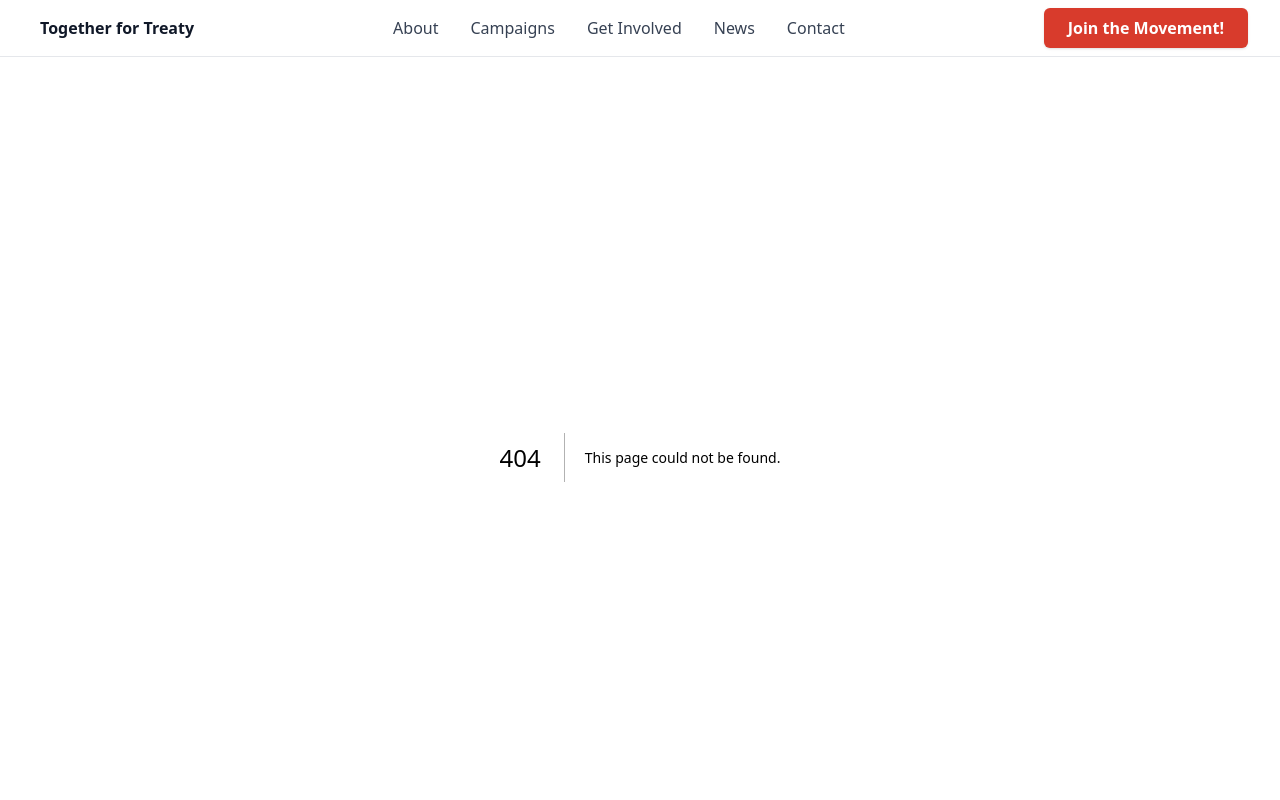
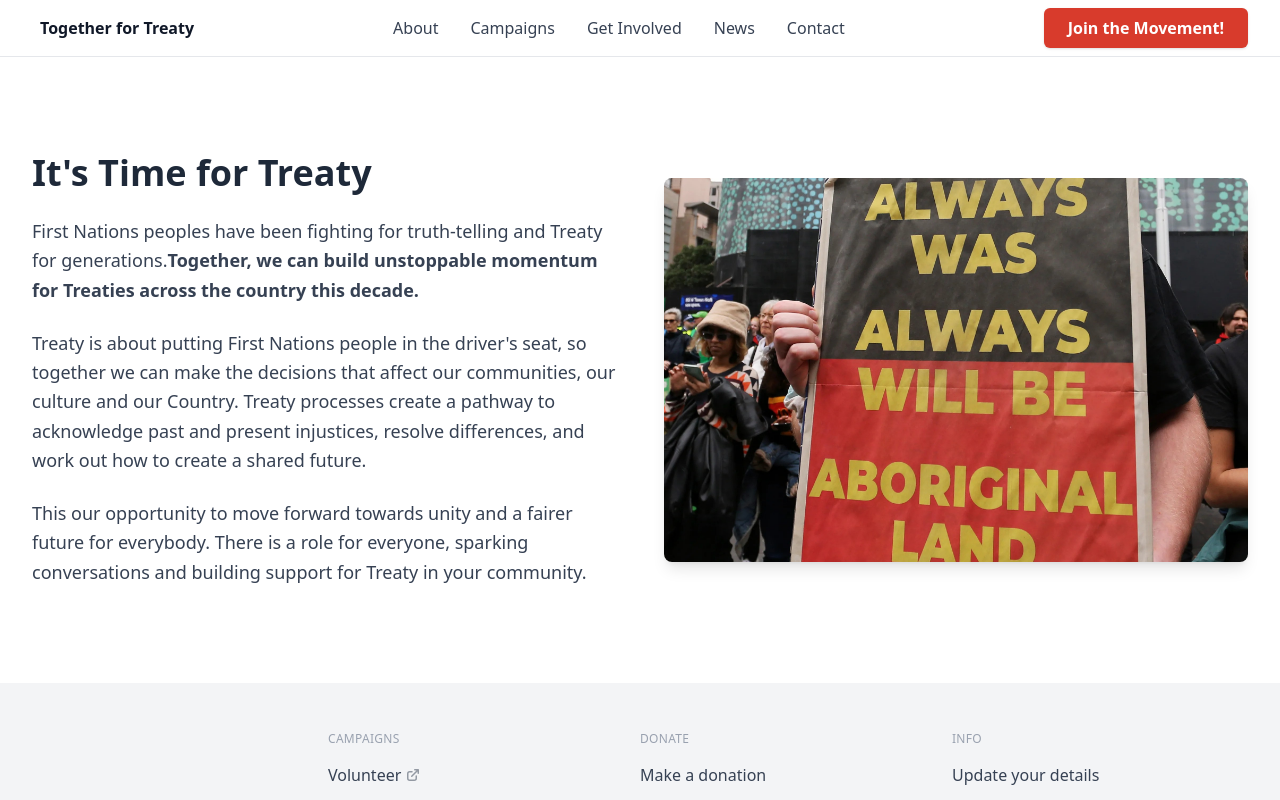
Before and after one commit to ProgNetwork/invasion-day, a Next.js app: page /components/TimeForTreaty in a window 1280 px wide. Before the commit this address had no page. Shown: the top 800 px of the page. Built offline with nearby package versions, Linux system fonts and the light colour scheme.

Commit message:
Add TimeForTreaty component

```diff
--- /dev/null
+++ b/src/pages/components/TimeForTreaty.tsx
@@ -0,0 +1,45 @@
+import Image from 'next/image';
+import React from 'react';
+
+const TimeForTreaty: React.FC = () => {
+  return (
+    <section className="bg-white py-16 sm:py-24">
+      <div className="max-w-7xl mx-auto px-4 sm:px-6 lg:px-8">
+        <div className="grid md:grid-cols-2 gap-12 items-center">
+          <div className="text-gray-800">
+            <h2 className="text-3xl sm:text-4xl font-bold mb-6">
+              It's Time for Treaty
+            </h2>
+            <div className="space-y-6 text-lg leading-relaxed text-gray-700">
+              <p>
+                First Nations peoples have been fighting for truth-telling and Treaty for generations.
+                <span className="font-semibold">Together, we can build unstoppable momentum for Treaties across the country this decade.</span>
+              </p>
+              <p>
+                Treaty is about putting First Nations people in the driver's seat, so together we can make
+                the decisions that affect our communities, our culture and our Country. Treaty processes
+                create a pathway to acknowledge past and present injustices, resolve differences, and
+                work out how to create a shared future.
+              </p>
+              <p>
+                This our opportunity to move forward towards unity and a fairer future for everybody.
+                There is a role for everyone, sparking conversations and building support for Treaty in
+                your community.
+              </p>
+            </div>
+          </div>
+          <div className="relative h-80 md:h-96 rounded-lg overflow-hidden shadow-lg">
+            <Image
+              src="/images/always-was.jpg"
+              alt=""
+              layout="fill"
+              objectFit="cover"
+            />
+          </div>
+        </div>
+      </div>
+    </section>
+  );
+};
+
+export default TimeForTreaty;
```
Also changed, not shown: public/images/always-was.jpg (added).
